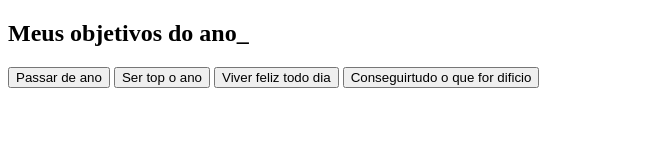
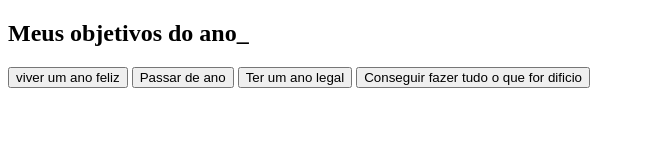
Before and after one commit to tresheer/vscode3, a plain HTML site: page VsCode3F-main/index.html in a window 1280 px wide. Shown: the whole page, without its empty margins (0-645 px from the left). Drawn offline with Linux system fonts and the light colour scheme.

Commit message:
Add files via upload

```diff
--- a/VsCode3F-main/index.html
+++ b/VsCode3F-main/index.html
@@ -12,10 +12,10 @@
     <section class="conteudo-principal">
         <h2 class="titulo-principal">Meus objetivos do ano<span>_</span></h2>
         <div class="botoes">
+            <button class="botao">viver um ano feliz</button>
             <button class="botao">Passar de ano</button>
-            <button class="botao">Ser top o ano</button>
-            <button class="botao">Viver feliz todo dia</button>
-            <button class="botao">Conseguirtudo o que for dificio</button>
+            <button class="botao">Ter um ano legal</button>
+            <button class="botao">Conseguir fazer tudo o que for dificio</button>
         </div>
     </section>
 </body>
```
